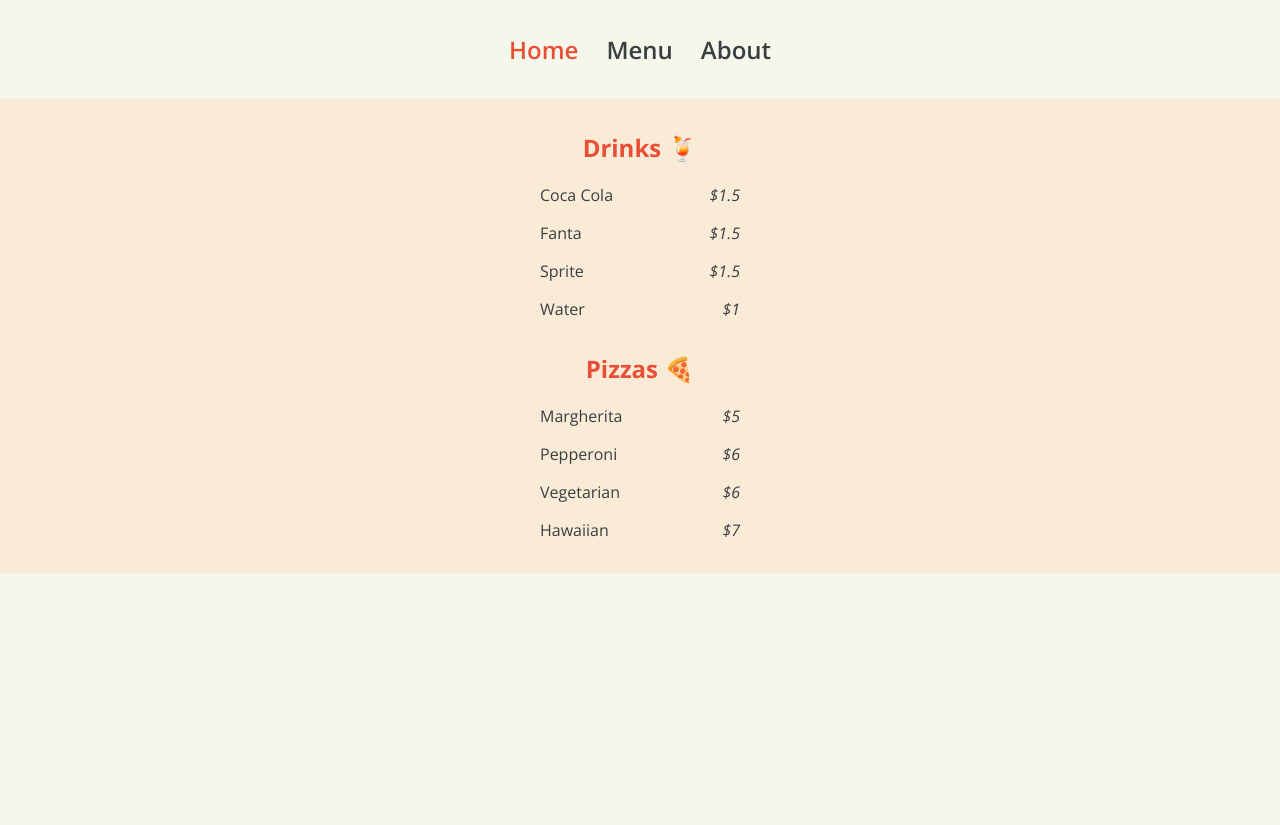
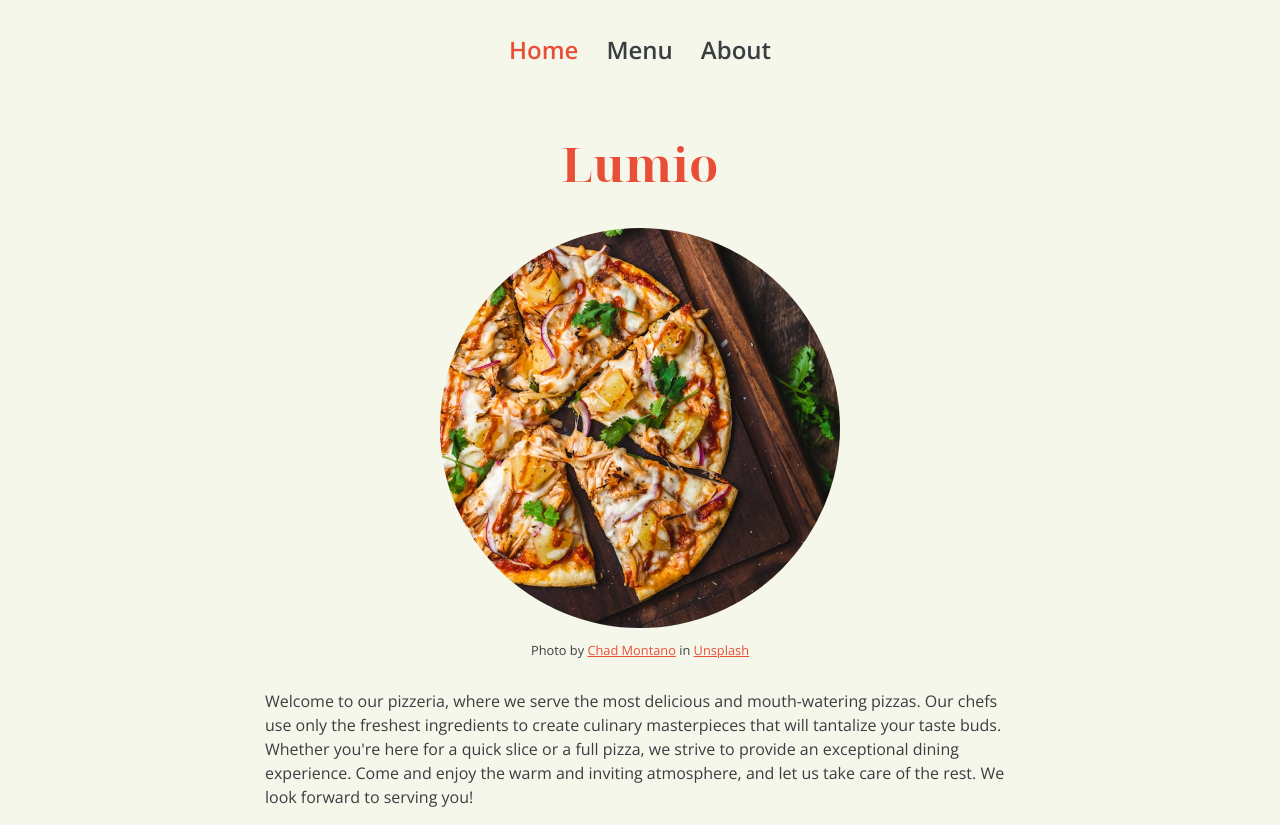
Before and after one commit to danielz0102/restaurant-page, a website built with webpack: page src/template.html in a window 1280 px wide. Before the commit the page ends 800 px from the top, so only its background shows below. Built offline with nearby package versions, Linux system fonts and the light colour scheme.

Commit message:
Fix home styles
Use id selector to style <main> element to avoid conflicts with other
stylesheets.

```diff
--- a/src/index.js
+++ b/src/index.js
@@ -1,17 +1,17 @@
 import './styles.css'
-import { initPage } from './modules/home/home.js'
+import { showHome } from './modules/home/home.js'
 import { showMenu } from './modules/menu/menu.js'
 import { showAbout } from './modules/about/about.js'
 
 const loadFunctions = {
-  home: initPage,
+  home: showHome,
   menu: showMenu,
   about: showAbout
 }
 
-showMenu()
+showHome()
 
-document.querySelectorAll('.link').forEach(link => {
+document.querySelectorAll('.link').forEach((link, i, arr) => {
   link.addEventListener('click', e => {
     const page = e.target.textContent.toLowerCase()
     document.querySelector('#content').innerHTML = ''
--- a/src/modules/home/home.js
+++ b/src/modules/home/home.js
@@ -1,8 +1,9 @@
 import './styles.css'
 import landingImg from './landing-img.jpg'
 
-export function initPage() {
+export function showHome() {
   const main = document.createElement('main')
+  main.id = 'home'
 
   const h1 = document.createElement('h1')
   h1.textContent = 'Lumio'
--- a/src/modules/home/styles.css
+++ b/src/modules/home/styles.css
@@ -2,19 +2,18 @@ h1 {
   color: var(--emphasis-color);
 }
 
-main {
+#home {
   display: flex;
   flex-direction: column;
-  justify-content: center;
   align-items: center;
 }
 
-main h1 {
+#home h1 {
   font-size: 3rem;
   font-family: Didot, 'Bodoni MT', 'Noto Serif Display', 'URW Palladio L', P052, Sylfaen, serif;
 }
 
-main p {
+#home p {
   width: 750px;
   line-height: 1.5;
   color: var(--text-color);
@@ -37,7 +36,7 @@ a:hover {
   text-decoration: none;
 }
 
-main img {
+#home img {
   width: 400px;
   height: 400px;
   object-fit: cover;
--- a/src/modules/menu/styles.css
+++ b/src/modules/menu/styles.css
@@ -24,6 +24,7 @@ li:not(:last-child) {
   background-color: #faebd7;
   display: flex;
   flex-direction: column;
+  align-items: center;
   gap: 32px;
   padding-block: 32px;
 }
```
